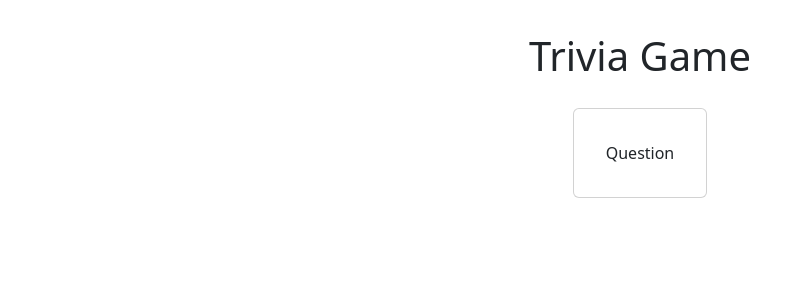
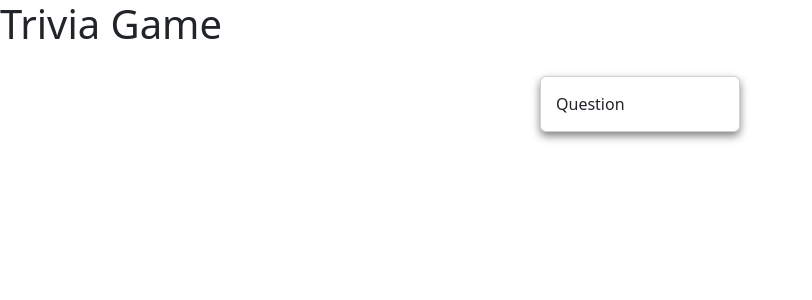
Before and after one commit to mathewrobins/react-trivia, a React (Vite) app: page / in a window 1280 px wide. Shown: the top 300 px of the page, without its empty margins (0-812 px from the left). Built offline with nearby package versions, Linux system fonts and the light colour scheme.

Commit message:
deleted some css

```diff
--- a/src/App.css
+++ b/src/App.css
@@ -1,8 +1,12 @@
-#root {
-  max-width: 1280px;
-  margin: 0 auto;
-  padding: 2rem;
-  text-align: center;
+html, body {
+  margin: 0;
+  padding: 0;
+  width: 100%;
+  font-family: 'Roboto', sans-serif;
+  height: 100%;
+  display: flex;
+  flex-direction: column;
+
 }
 
 .container {
@@ -14,14 +18,14 @@
   justify-content: center; /* Center items in the container */
 }
 
-.card .card-back{
+.card, .card-back {
   background-color: #4169E1;
   box-shadow:0 4px 8px rgba(0,0,0,0.5);
   color: white;
   border-radius: 10px;
   padding: 15px;
-  height: 300px;
-  width: 400px;
+  height: 150px;
+  width: 200px;
   transition: transform 0.3s ease;
   display: flex;
   flex-direction: column;
@@ -32,19 +36,13 @@
   cursor: pointer;
 }
 
+/* .card:hover {
+  transform: scale(1.05);
+  background-color: #6A9AE2;
+  cursor: pointer;
+} */
 
-.logo {
-  height: 6em;
-  padding: 1.5em;
-  will-change: filter;
-  transition: filter 300ms;
-}
-.logo:hover {
-  filter: drop-shadow(0 0 2em #646cffaa);
-}
-.logo.react:hover {
-  filter: drop-shadow(0 0 2em #61dafbaa);
-}
+
 
 @keyframes logo-spin {
   from {
@@ -60,11 +58,3 @@
     animation: logo-spin infinite 20s linear;
   }
 }
-
-.card {
-  padding: 2em;
-}
-
-.read-the-docs {
-  color: #888;
-}
--- a/src/App.tsx
+++ b/src/App.tsx
@@ -8,8 +8,8 @@ function App() {
   return (
     <>
       <h1>Trivia Game</h1>
-      <div className="container">
-        <div className="card">
+      <div>
+        <div className="container">
           <Question />
         </div>
       </div>
--- a/src/assets/Question.tsx
+++ b/src/assets/Question.tsx
@@ -10,9 +10,9 @@ function Question() {
 
   return (
     <div onClick={handleClick}>
-      Question
-      {/* {question}
-      {answer} */}
+      {!flipped && <div className="card">Question</div>}
+
+      {flipped && <div className="card-back">Answer</div>}
     </div>
   );
 }
```
